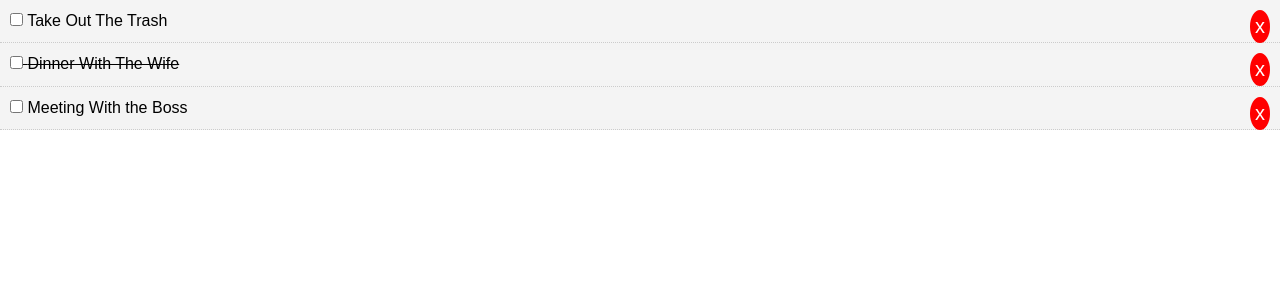
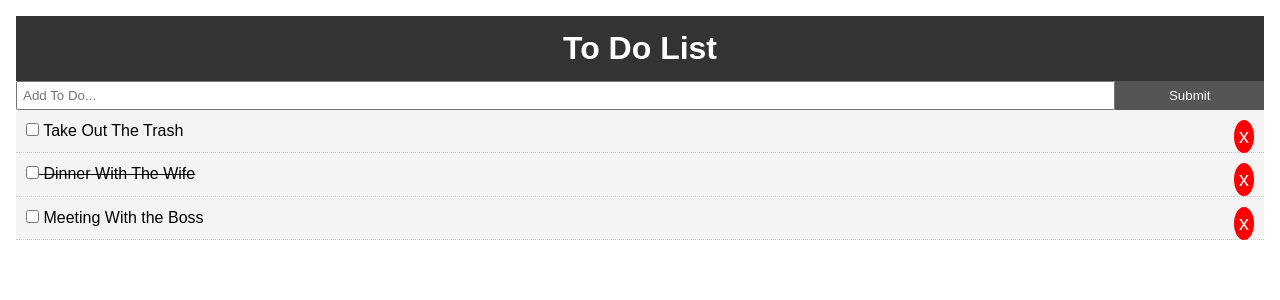
Before and after one commit to PatrickMcLennan/toDoList, a React (Create React App) app: page / in a window 1280 px wide. Shown: the top 300 px of the page. Built offline with nearby package versions, Linux system fonts and the light colour scheme; the HTML template or start-up script is replaced by a standard one.

Commit message:
functionality

```diff
--- a/package.json
+++ b/package.json
@@ -6,7 +6,8 @@
     "prop-types": "^15.6.2",
     "react": "^16.7.0",
     "react-dom": "^16.7.0",
-    "react-scripts": "2.1.3"
+    "react-scripts": "2.1.3",
+    "uuid": "^3.3.2"
   },
   "scripts": {
     "start": "react-scripts start",
--- a/src/App.css
+++ b/src/App.css
@@ -14,3 +14,20 @@ a {
   color: #333;
   text-decoration: none;
 }
+
+.App {
+  padding: 1rem
+}
+
+.btn {
+  display: inline-block;
+  bordeR: none;
+  background: #555;
+  color: #fff;
+  padding: 7px 20px;
+  cursor: pointer;
+}
+
+.btn:hover {
+  background: #666;
+}
--- a/src/App.js
+++ b/src/App.js
@@ -1,22 +1,25 @@
 import React, { Component } from 'react';
 import './App.css';
+import uuid from 'uuid';
 import ToDos from './components/Todos';
+import Header from './components/layout/Header';
+import AddToDo from './components/AddToDo';
 
 class App extends Component {
   state = {
     todos: [
       {
-        id: 1,
+        id: uuid.v4(),
         title: 'Take Out The Trash',
         completed: false,
       },
       {
-        id: 2,
+        id: uuid.v4(),
         title: 'Dinner With The Wife',
         completed: true,
       },
       {
-        id: 3,
+        id: uuid.v4(),
         title: 'Meeting With the Boss',
         completed: false,
       },
@@ -42,10 +45,22 @@ class App extends Component {
     });
   }
 
+  addTodo = (title) => {
+    const { todos } = this.state;
+    const newTodo = {
+      id: uuid.v4(),
+      title,
+      completed: false,
+    };
+    this.setState({ todos: [...todos, newTodo] });
+  }
+
   render() {
     const { todos } = this.state;
     return (
       <div className="App">
+        <Header />
+        <AddToDo addTodo={this.addTodo} />
         <ToDos todos={todos} markComplete={this.markComplete} delTodo={this.delTodo} />
       </div>
     );
--- /dev/null
+++ b/src/components/AddToDo.js
@@ -0,0 +1,46 @@
+import React, { Component } from 'react';
+import PropTypes from 'prop-types';
+
+export class AddToDo extends Component {
+  state = {
+    title: '',
+  }
+
+  formInput = e => this.setState({ [e.target.name]: e.target.value })
+
+  onSubmit = (e) => {
+    const { addTodo } = this.props;
+    const { title } = this.state;
+    e.preventDefault();
+    addTodo(title);
+    this.setState({ title: '' });
+  }
+
+  render() {
+    const { title } = this.state;
+    return (
+      <form onSubmit={this.onSubmit} style={{ display: 'flex' }}>
+        <input
+          type="text"
+          name="title"
+          style={{ flex: '10', padding: '5px' }}
+          placeholder="Add To Do..."
+          value={title}
+          onChange={this.formInput}
+        />
+        <input
+          type="submit"
+          value="Submit"
+          className="btn"
+          style={{ flex: '1' }}
+        />
+      </form>
+    );
+  }
+}
+
+AddToDo.propTypes = {
+  addTodo: PropTypes.func.isRequired,
+};
+
+export default AddToDo;
--- a/src/components/ToDoItem.js
+++ b/src/components/ToDoItem.js
@@ -30,7 +30,7 @@ class ToDoItem extends Component {
 
 ToDoItem.propTypes = {
   todo: PropTypes.shape({
-    id: PropTypes.number,
+    id: PropTypes.string,
     title: PropTypes.string,
     completed: PropTypes.bool,
   }).isRequired,
--- /dev/null
+++ b/src/components/layout/Header.js
@@ -0,0 +1,16 @@
+import React from 'react';
+
+const Header = () => (
+  <header style={headerStyle}>
+    <h1>To Do List</h1>
+  </header>
+);
+
+const headerStyle = {
+  background: '#333',
+  color: '#fff',
+  textAlign: 'center',
+  padding: '10px',
+};
+
+export default Header;
```
